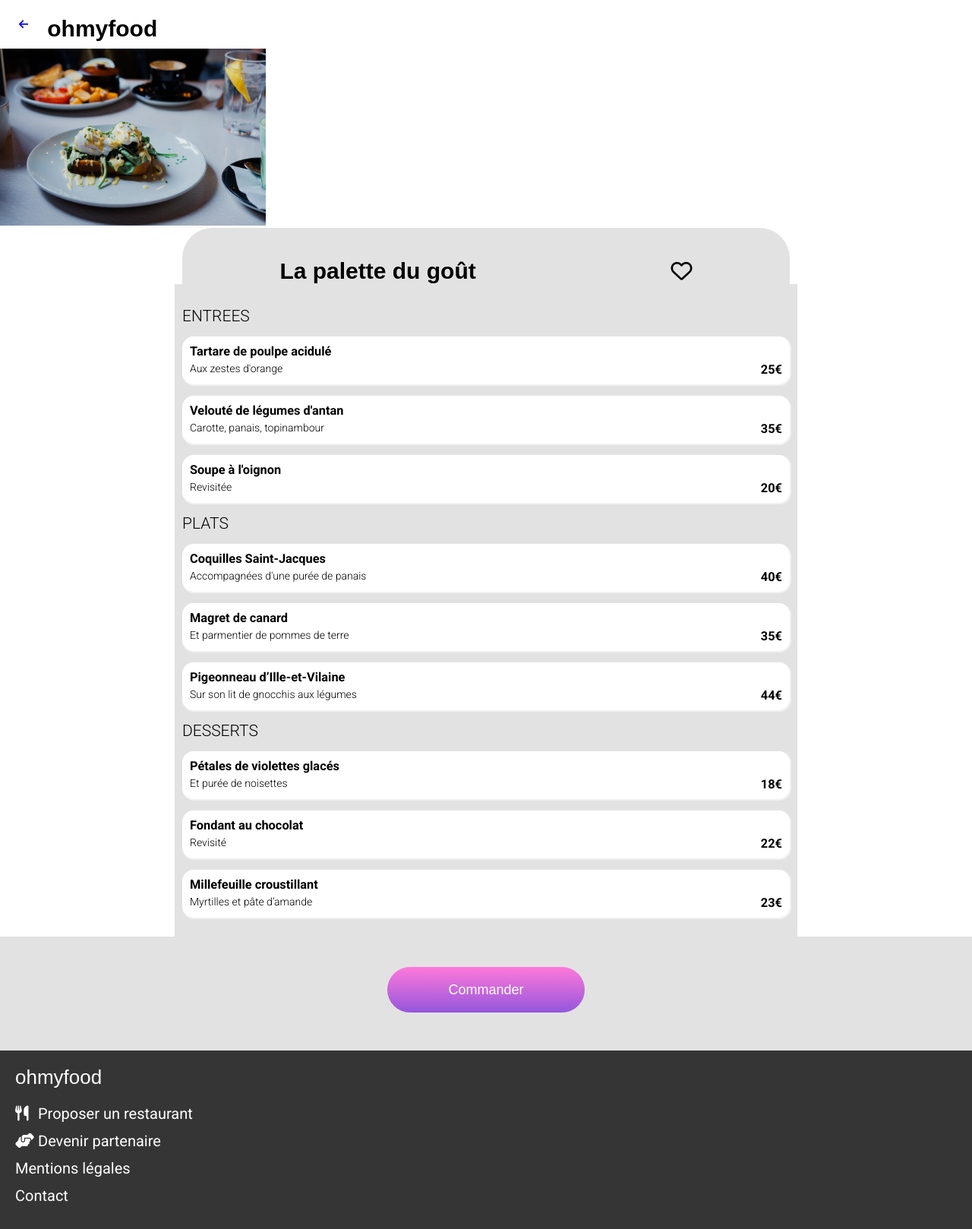
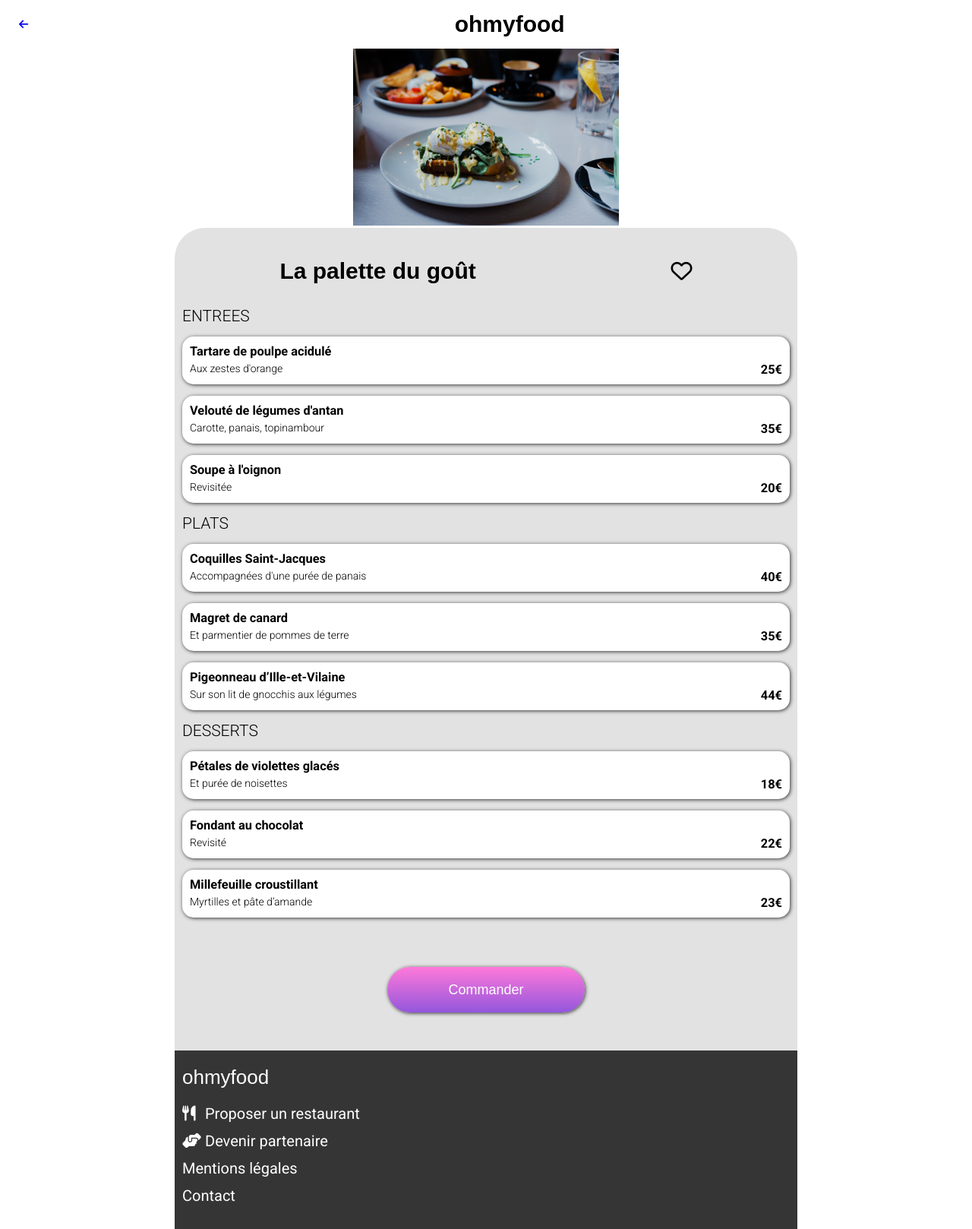
Before and after one commit to SandrinePasquinucci/Projet3-ohmyfood, a website: page 3alafrancaise.html in a window 1280 px wide. Shown: the whole page at 76% size. Drawn offline with Linux system fonts and the light colour scheme; a web font is replaced by a local one.

Commit message:
détails IHM

```diff
--- a/sass/footer.scss
+++ b/sass/footer.scss
@@ -37,3 +37,11 @@ footer ul {
   .iconefooter{
     width: 30px;
   }
+  @media (min-width: 992px) {
+    .footermenu{
+        width: 800px;
+        margin: auto;
+        padding-left: 10px;
+    padding-right: 10px;
+    }
+    }
--- a/sass/general.scss
+++ b/sass/general.scss
@@ -42,7 +42,6 @@ li {
 .description h2{
   font-family: $shrikhand;
   text-align: center;
-
   font-size:30px;
 
 }
@@ -57,5 +56,11 @@ li {
   font-weight: 500;
   margin-bottom: 50px;
   cursor: pointer;
-
+box-shadow: 1px 1px  5px $gris-sombre ;
+transition: background  1s;
+transition: box-shadow 1s;
 }
+.bouton:hover {
+  background:$rose-secondaire ;
+  box-shadow: 1px 1px  15px $gris-sombre ;
+}
--- a/sass/header.scss
+++ b/sass/header.scss
@@ -19,3 +19,8 @@ header{
      }
 
 }
+
+.retouraccueil h1{
+    display:block;
+    margin: auto;
+}
--- a/sass/pageaccueil.scss
+++ b/sass/pageaccueil.scss
@@ -111,9 +111,9 @@
     display: flex;
     flex-direction: row;
     position: relative;
-    box-shadow: 1px 1px 1px 1px #f2f2f2;
+
     border-radius: 25px;
-    background-color:$gris-clair;
+    box-shadow: 1px 1px  15px $gris-clair ;
     align-items: center;
     height: 80px;
     margin: 15px 0px 15px 15px;
@@ -161,7 +161,7 @@
   &__liste__card {
     margin-bottom: 30px;
     background-color: #ffffff;
-
+    box-shadow: 1px 1px  5px $gris-sombre;
     border-radius: 20px;
   }
   &__liste__cardimage {
@@ -213,23 +213,21 @@
   }
 
 .coeurrose{
+  visibility:hidden;
+
+}
+
+.coeurblanc{
   visibility:visible;
-
-  :hover{
+}
+.coeurblanc:hover{
+  visibility:hidden;
+  .coeurrose{
     visibility:visible;
 
   }
 }
 
-
-.coeurblanc{
-  visibility:visible;
-
-  :hover{
-    visibility:hidden;
-
-  }
-}
 
   /* Tablette*/
   @media (min-width: 768px) {
--- a/sass/pagerestaurant.scss
+++ b/sass/pagerestaurant.scss
@@ -1,6 +1,7 @@
 .description{
     display: flex;
     flex-direction: column;
+    align-items: center;
 &__titre{
     display:flex;
     justify-content: space-around;
@@ -11,6 +12,9 @@
     background-color: $gris-clair;
     padding-top :40px;
     margin-top : -48px;
+    padding-left: 10px;
+    padding-right: 10px;
+    width: 100%;
 
 }
 
@@ -41,7 +45,7 @@
     padding-top: 30px;
     padding-bottom: 10px;
     &__titre{
-        box-shadow: 1px 1px 1px 1px #f2f2f2;
+        box-shadow: 1px 1px  5px $gris-sombre;
         border-radius: 15px;
         background-color: #ffffff;
         margin:15px 0px;
@@ -77,4 +81,13 @@ flex-direction: column;
     align-items: center;
     padding-top: 40px;
     background-color: $gris-clair;
+
  }
+ @media (min-width: 992px) {
+    .commander {
+        width: 800px;
+        margin: auto;
+        padding-left: 10px;
+    padding-right: 10px;
+    }
+    }
```
Also changed, not shown: css/style.css, 1 other file.
